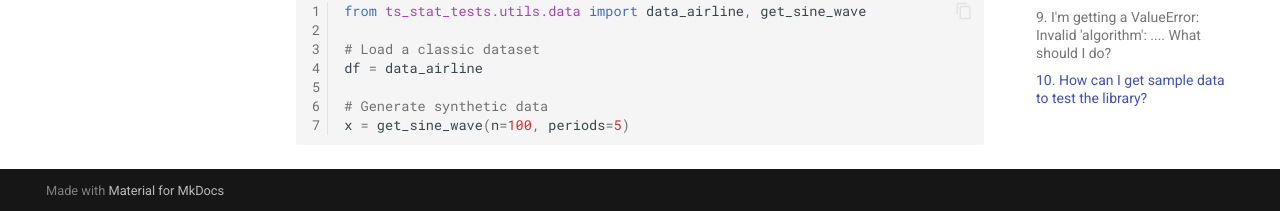
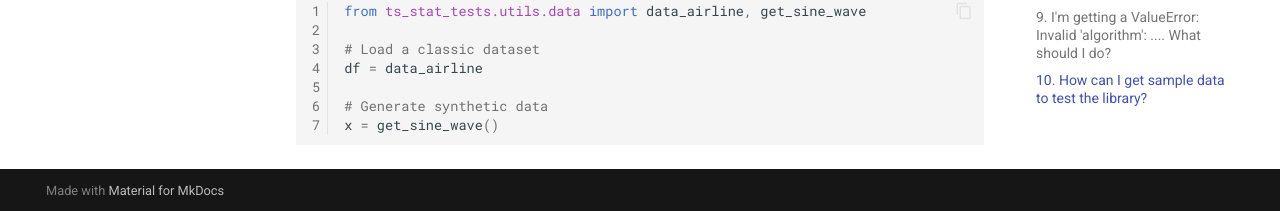
Before and after one commit to data-science-extensions/ts-stat-tests, an MkDocs documentation site: the page built from docs/usage/faq.md, in a window 1280 px wide and 900 px high, scrolled down 2236 px. Shown: the part 686-897 px from the top of the window. Built offline with MkDocs 1.6.1 and Material for MkDocs 9.7.7, drawn with Linux system fonts in a browser that asks for light colours; comment, search, counter and statistics services are not loaded; the version menu is left out.

Commit message:
Fix typos
`get_sine_wave()` is shown being called with `n`/`periods` arguments, but the actual function signature takes no parameters. As written, this example will raise `TypeError`. Either update the example to call `get_sine_wave()` as implemented, or extend the API to support the documented parameters.

Co-authored-by: Copilot <175728472+Copilot@users.noreply.github.com>

````diff
--- a/docs/usage/faq.md
+++ b/docs/usage/faq.md
@@ -99,5 +99,5 @@ from ts_stat_tests.utils.data import data_airline, get_sine_wave
 df = data_airline
 
 # Generate synthetic data
-x = get_sine_wave(n=100, periods=5)
+x = get_sine_wave()
 ```
````
